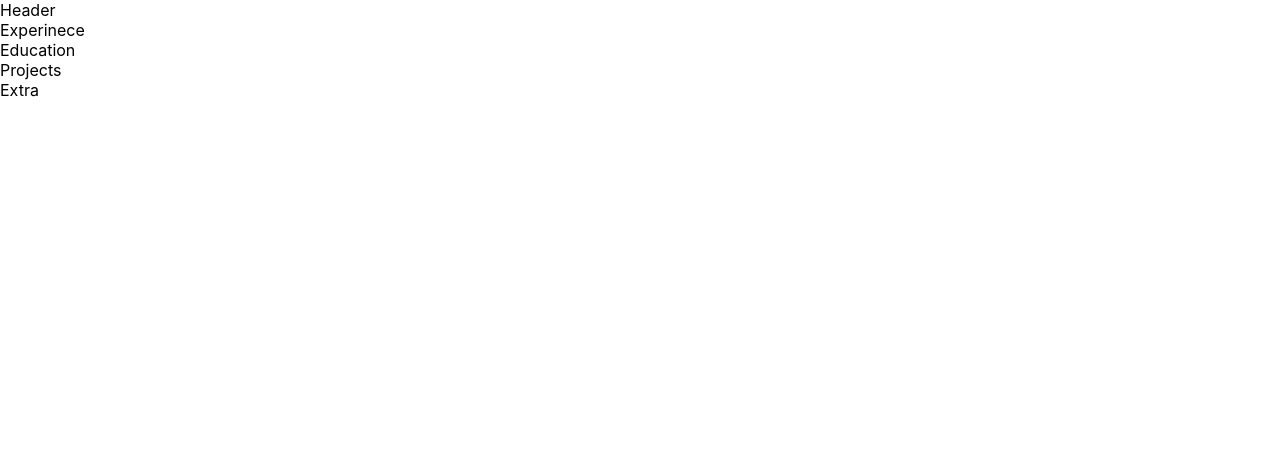
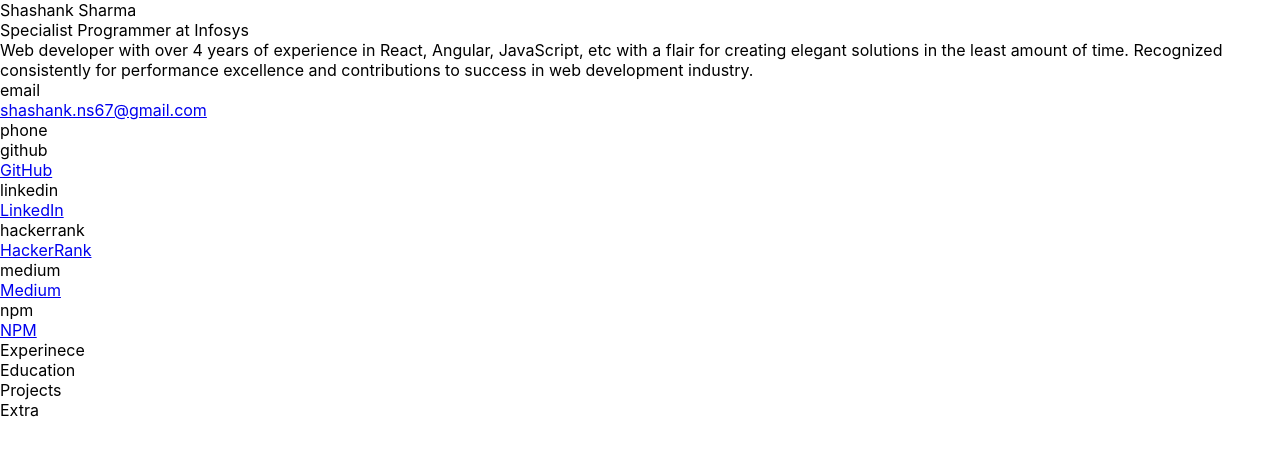
Before and after one commit to geekyorion/resume, a React (Create React App) app: page / in a window 1280 px wide. Shown: the top 456 px of the page. Built offline with nearby package versions, Linux system fonts and the light colour scheme.

Commit message:
header component data rendered

```diff
--- a/src/components/Header/Header.js
+++ b/src/components/Header/Header.js
@@ -1,8 +1,52 @@
+import { useState } from 'react';
+
 const Header = ({ data }) => {
-  console.log(data);
+  const [headerState] = useState(data);
 
   return (
-    <div>Header</div>
+    <div className="header-section">
+      <div className="main-info">
+        <div className="bio-wrapper">
+          <div className="name-text">{ headerState.name }</div>
+          <div className="role-text">{ headerState.role }</div>
+          <div className="bio-text">{ headerState.bio }</div>
+        </div>
+
+        {headerState.image?.showImage && (
+          <div className="image-wrapper">
+            <img src={headerState.image.url} alt={`profile of ${headerState.name}`} className="profile-picture" />
+          </div>
+        )}
+
+        <div className="contacts-wrapper">
+          {headerState.contact.filter(contact => !contact.isHidden).map(contact => (
+            <div className="contact">
+              <div className="contact-icon">{ contact.icon }</div>
+              <div className="contact-text">
+                {contact.type === 'email' ? (
+                  <a className="email-text" href={`mailto:${contact.value}`} rel="noreferrer noopener">{ contact.value }</a>
+                ) : contact.type === 'phone' ? (
+                  <a className="phone-text" href={`tel:${contact.value.replace(/\s+/g, '')}`} rel="noreferrer noopener">{ contact.value }</a>
+                ) : (
+                  <p classname="other-contact-text">{ contact.value }</p>
+                )}
+              </div>
+            </div>
+          ))}
+        </div>
+
+        <div className="links-wrapper">
+          {headerState.links.filter(link => !link.isHidden).map(link => (
+            <div className="link">
+              <div className="link-icon">{ link.icon }</div>
+              <div className="link-text">
+                <a href={link.value} target="_blank" rel="noreferrer noopener">{ link.type }</a>
+              </div>
+            </div>
+          ))}
+        </div>
+      </div>
+    </div>
   );
 };
 
--- a/src/data/data.json
+++ b/src/data/data.json
@@ -39,7 +39,7 @@
         "icon": "hackerrank"
       }, {
         "type": "Medium",
-        "value": "https://medium.com/@geekyorion",
+        "value": "https://geekyorion.medium.com/",
         "isHidden": false,
         "icon": "medium"
       }, {
```
